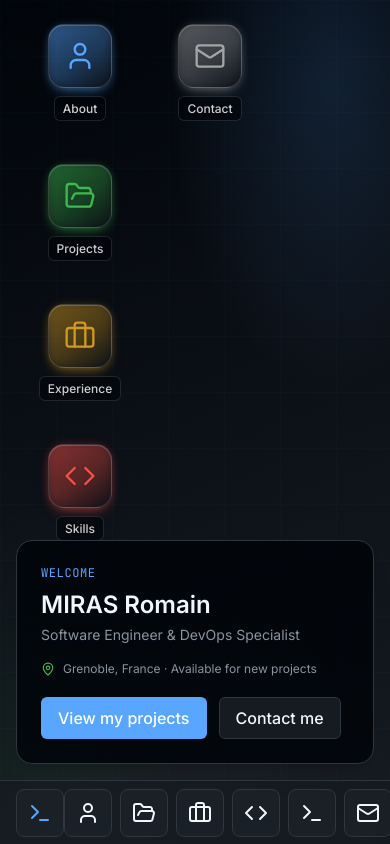
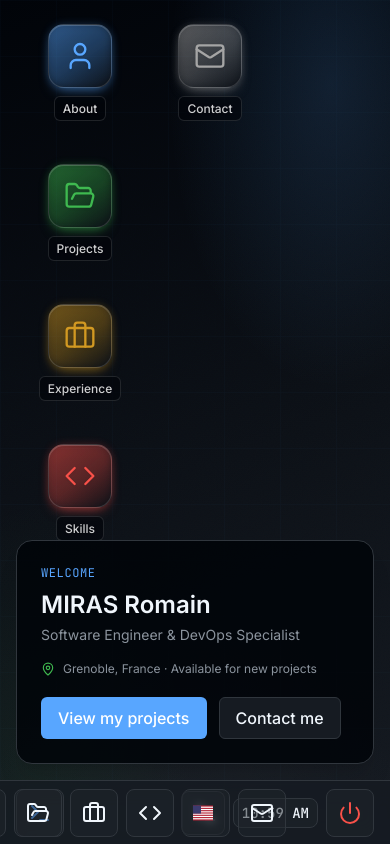
Before and after one commit to RomainMIRAS/Portfolio-As-An-OS, a React (Vite) app: page / in a window 390 px wide. Built offline with nearby package versions, Linux system fonts and the light colour scheme.

Commit message:
feat(taskbar): responsive dock, start menu, dock states and tooltips, swipeable notifications

```diff
--- /dev/null
+++ b/src/components/OS/DockTooltip.tsx
@@ -0,0 +1,85 @@
+import React, { useCallback, useEffect, useRef, useState } from 'react';
+import { motion, useReducedMotion } from 'framer-motion';
+
+// État partagé au niveau module : après un premier tooltip visible, les suivants
+// apparaissent instantanément pendant une courte fenêtre (comportement type barre d'outils).
+const INITIAL_DELAY_MS = 300;
+const WARM_WINDOW_MS = 400;
+let warmUntil = 0;
+
+interface DockTooltipProps {
+  label: string;
+  children: React.ReactNode;
+}
+
+const DockTooltip: React.FC<DockTooltipProps> = ({ label, children }) => {
+  const reduceMotion = useReducedMotion();
+  const [visible, setVisible] = useState(false);
+  const [instant, setInstant] = useState(false);
+  const timerRef = useRef<number | null>(null);
+  const visibleRef = useRef(false);
+
+  const clearTimer = () => {
+    if (timerRef.current !== null) {
+      window.clearTimeout(timerRef.current);
+      timerRef.current = null;
+    }
+  };
+
+  const hide = useCallback(() => {
+    clearTimer();
+    if (visibleRef.current) {
+      visibleRef.current = false;
+      warmUntil = Date.now() + WARM_WINDOW_MS;
+      setVisible(false);
+    }
+  }, []);
+
+  const show = useCallback(() => {
+    clearTimer();
+    const reveal = (isInstant: boolean) => {
+      visibleRef.current = true;
+      setInstant(isInstant);
+      setVisible(true);
+    };
+    if (Date.now() < warmUntil) {
+      reveal(true);
+    } else {
+      timerRef.current = window.setTimeout(() => reveal(false), INITIAL_DELAY_MS);
+    }
+  }, []);
+
+  useEffect(() => () => clearTimer(), []);
+
+  return (
+    <span
+      className="relative inline-flex"
+      onPointerEnter={(e) => {
+        // Hover précis uniquement (pas de tactile)
+        if (e.pointerType === 'mouse') show();
+      }}
+      onPointerLeave={hide}
+      onPointerDown={hide}
+      onFocus={(e) => {
+        if (e.target.matches(':focus-visible')) show();
+      }}
+      onBlur={hide}
+    >
+      {children}
+      {visible && (
+        <motion.span
+          role="presentation"
+          aria-hidden="true"
+          initial={instant ? false : { opacity: 0, y: reduceMotion ? 0 : 4 }}
+          animate={{ opacity: 1, y: 0 }}
+          transition={instant ? { duration: 0 } : { duration: 0.125, ease: 'easeOut' }}
+          className="pointer-events-none absolute bottom-full left-1/2 -translate-x-1/2 mb-3 z-[100] whitespace-nowrap rounded-md border border-os-border bg-os-light px-2 py-1 text-xs text-os-text shadow-lg"
+        >
+          {label}
+        </motion.span>
+      )}
+    </span>
+  );
+};
+
+export default DockTooltip;
--- a/src/components/OS/LanguageSelector.tsx
+++ b/src/components/OS/LanguageSelector.tsx
@@ -54,13 +54,13 @@ const LanguageSelector: React.FC<LanguageSelectorProps> = ({ onLanguageChange })
         onClick={() => setIsOpen(!isOpen)}
         aria-haspopup="listbox"
         aria-expanded={isOpen}
-        className="flex items-center space-x-2 px-3 py-2 bg-os-lighter/50 text-os-text rounded-lg border border-os-border/50 backdrop-blur-sm transition-colors duration-150 min-w-[120px] [@media(hover:hover)_and_(pointer:fine)]:hover:bg-os-lighter"
-        title={t('ui.languageSelector.selectLanguage')}
+        className="flex items-center justify-center md:space-x-2 px-2 md:px-3 py-2 min-h-11 min-w-11 bg-os-lighter/50 text-os-text rounded-lg border border-os-border/50 backdrop-blur-sm transition-colors duration-150 md:min-w-[120px] focus-visible:outline-none focus-visible:ring-2 focus-visible:ring-os-accent [@media(hover:hover)_and_(pointer:fine)]:hover:bg-os-lighter"
+        aria-label={t('ui.languageSelector.selectLanguage')}
       >
-        <Globe className="w-4 h-4" />
+        <Globe className="w-4 h-4 hidden md:block" aria-hidden="true" />
         <div className="flex items-center justify-center">{currentLanguage?.flag}</div>
-        <span className="text-sm font-medium">{currentLanguage?.code.toUpperCase()}</span>
-        <ChevronDown className={`w-4 h-4 transition-transform duration-150 ease-out-strong ${isOpen ? 'rotate-180' : ''}`} />
+        <span className="hidden md:inline text-sm font-medium">{currentLanguage?.code.toUpperCase()}</span>
+        <ChevronDown aria-hidden="true" className={`hidden md:block w-4 h-4 transition-transform duration-150 ease-out-strong ${isOpen ? 'rotate-180' : ''}`} />
       </motion.button>
 
       <AnimatePresence>
--- a/src/components/OS/NotificationCenter.tsx
+++ b/src/components/OS/NotificationCenter.tsx
@@ -1,5 +1,5 @@
 import React from 'react';
-import { motion, AnimatePresence } from 'framer-motion';
+import { motion, AnimatePresence, useReducedMotion, type PanInfo } from 'framer-motion';
 import { X, AlertCircle, CheckCircle, Info, AlertTriangle } from 'lucide-react';
 import { useTranslation } from 'react-i18next';
 import type { NotificationState } from '../../types/os';
@@ -10,7 +10,14 @@ interface NotificationCenterProps {
 }
 
 const NotificationCenter: React.FC<NotificationCenterProps> = ({ notifications, onRemove }) => {
-  const { t } = useTranslation();
+  const { t, i18n } = useTranslation();
+  const reduceMotion = useReducedMotion();
+
+  // Swipe horizontal : fermeture si déplacement > 80px ou vélocité > 500
+  const handleDragEnd = (id: string, info: PanInfo) => {
+    if (Math.abs(info.offset.x) > 80 || Math.abs(info.velocity.x) > 500) onRemove(id);
+  };
+
   const getIcon = (type: NotificationState['type']) => {
     switch (type) {
       case 'success':
@@ -40,15 +47,21 @@ const NotificationCenter: React.FC<NotificationCenterProps> = ({ notifications,
   };
 
   return (
-    <div className="fixed top-4 right-4 z-50 space-y-3 max-w-sm">
-      <AnimatePresence>
+    <div className="fixed top-4 right-4 z-50 max-w-sm">
+      <AnimatePresence mode="popLayout">
         {notifications.map((notification) => (
           <motion.div
             key={notification.id}
-            initial={{ opacity: 0, x: 24, scale: 0.95 }}
+            layout={!reduceMotion}
+            drag="x"
+            dragSnapToOrigin
+            dragElastic={0.6}
+            onDragEnd={(_, info) => handleDragEnd(notification.id, info)}
+            initial={{ opacity: 0, x: reduceMotion ? 0 : 24, scale: reduceMotion ? 1 : 0.95 }}
             animate={{ opacity: 1, x: 0, scale: 1, transition: { duration: 0.25, ease: [0.23, 1, 0.32, 1] } }}
-            exit={{ opacity: 0, x: 24, scale: 0.95, transition: { duration: 0.15, ease: [0.23, 1, 0.32, 1] } }}
-            className={`bg-os-light/90 backdrop-blur-md border border-os-border ${getBorderColor(notification.type)} border-l-4 rounded-lg shadow-2xl p-4 min-w-80`}
+            exit={{ opacity: 0, x: reduceMotion ? 0 : 24, scale: reduceMotion ? 1 : 0.95, transition: { duration: 0.15, ease: [0.23, 1, 0.32, 1] } }}
+            style={{ touchAction: 'pan-y' }}
+            className={`mb-3 bg-os-light/90 backdrop-blur-md border border-os-border ${getBorderColor(notification.type)} border-l-4 rounded-lg shadow-2xl p-4 min-w-[min(20rem,calc(100vw-2rem))]`}
           >
             <div className="flex items-start space-x-3">
               <div className="flex-shrink-0 mt-0.5">
@@ -63,7 +76,7 @@ const NotificationCenter: React.FC<NotificationCenterProps> = ({ notifications,
                   {notification.message}
                 </p>
                 <p className="text-xs text-os-text-subtle mt-2">
-                  {new Date(notification.timestamp).toLocaleTimeString()}
+                  {new Date(notification.timestamp).toLocaleTimeString(i18n.language === 'fr' ? 'fr-FR' : 'en-US')}
                 </p>
               </div>
 
--- /dev/null
+++ b/src/components/OS/StartMenu.tsx
@@ -0,0 +1,133 @@
+import React, { useCallback, useEffect, useRef, useState } from 'react';
+import { AnimatePresence, motion, useReducedMotion } from 'framer-motion';
+import { useTranslation } from 'react-i18next';
+import { Terminal } from 'lucide-react';
+import { getAppIcon } from './appIcons';
+import DockTooltip from './DockTooltip';
+import type { AppConfig } from '../../types/os';
+import { APP_VERSION } from '../../config/version';
+
+interface StartMenuProps {
+  apps: AppConfig[];
+  onOpenApp: (app: AppConfig) => void;
+}
+
+const EASE = [0.23, 1, 0.32, 1] as const;
+
+const StartMenu: React.FC<StartMenuProps> = ({ apps, onOpenApp }) => {
+  const { t } = useTranslation();
+  const reduceMotion = useReducedMotion();
+  const [isOpen, setIsOpen] = useState(false);
+  const rootRef = useRef<HTMLDivElement>(null);
+  const triggerRef = useRef<HTMLButtonElement>(null);
+  const itemRefs = useRef<(HTMLButtonElement | null)[]>([]);
+
+  const close = useCallback((restoreFocus = false) => {
+    setIsOpen(false);
+    if (restoreFocus) triggerRef.current?.focus();
+  }, []);
+
+  // Fermeture au clic extérieur et à Escape
+  useEffect(() => {
+    if (!isOpen) return;
+    const onPointerDown = (e: PointerEvent) => {
+      if (rootRef.current && !rootRef.current.contains(e.target as Node)) close();
+    };
+    const onKeyDown = (e: KeyboardEvent) => {
+      if (e.key === 'Escape') close(true);
+    };
+    document.addEventListener('pointerdown', onPointerDown);
+    document.addEventListener('keydown', onKeyDown);
+    return () => {
+      document.removeEventListener('pointerdown', onPointerDown);
+      document.removeEventListener('keydown', onKeyDown);
+    };
+  }, [isOpen, close]);
+
+  // Focus clavier sur le premier élément à l'ouverture
+  useEffect(() => {
+    if (isOpen) itemRefs.current[0]?.focus();
+  }, [isOpen]);
+
+  const handleMenuKeyDown = (e: React.KeyboardEvent) => {
+    const items = itemRefs.current.filter((el): el is HTMLButtonElement => el !== null);
+    const idx = items.indexOf(document.activeElement as HTMLButtonElement);
+    let next = -1;
+    if (e.key === 'ArrowDown') next = (idx + 1) % items.length;
+    else if (e.key === 'ArrowUp') next = (idx - 1 + items.length) % items.length;
+    else if (e.key === 'Home') next = 0;
+    else if (e.key === 'End') next = items.length - 1;
+    else if (e.key === 'Tab') {
+      close();
+      return;
+    }
+    if (next >= 0) {
+      e.preventDefault();
+      items[next].focus();
+    }
+  };
+
+  const label = t('ui.taskbar.startMenu');
+
+  return (
+    <div ref={rootRef} className="relative">
+      <DockTooltip label={label}>
+        <button
+          ref={triggerRef}
+          type="button"
+          onClick={() => setIsOpen((v) => !v)}
+          className="dock-item group max-md:w-11 max-md:h-11"
+          aria-label={label}
+          aria-haspopup="menu"
+          aria-expanded={isOpen}
+        >
+          <Terminal className="w-6 h-6 text-os-accent" aria-hidden="true" />
+        </button>
+      </DockTooltip>
+
+      <AnimatePresence>
+        {isOpen && (
+          <motion.div
+            role="menu"
+            aria-label={label}
+            onKeyDown={handleMenuKeyDown}
+            initial={{ opacity: 0, scale: reduceMotion ? 1 : 0.95, y: reduceMotion ? 0 : 8 }}
+            animate={{ opacity: 1, scale: 1, y: 0, transition: { duration: 0.18, ease: EASE } }}
+            exit={{ opacity: 0, scale: reduceMotion ? 1 : 0.97, transition: { duration: 0.1, ease: EASE } }}
+            style={{ transformOrigin: 'bottom left' }}
+            className="absolute bottom-full left-0 mb-3 w-64 max-w-[calc(100vw-2rem)] max-h-[60vh] overflow-y-auto bg-os-light/95 backdrop-blur-os border border-os-border rounded-lg shadow-2xl z-[100]"
+          >
+            <div className="px-4 py-3 border-b border-os-border text-xs font-medium text-os-text-muted">
+              {`Portfolio OS v${APP_VERSION} – Romain MIRAS`}
+            </div>
+            <div className="p-1">
+              {apps.map((app, i) => {
+                const Icon = getAppIcon(app.icon);
+                return (
+                  <button
+                    key={app.id}
+                    ref={(el) => {
+                      itemRefs.current[i] = el;
+                    }}
+                    type="button"
+                    role="menuitem"
+                    onClick={() => {
+                      onOpenApp(app);
+                      close();
+                    }}
+                    className="w-full min-h-11 px-3 flex items-center gap-3 rounded-md text-left text-sm text-os-text transition-colors duration-150 focus-visible:outline-none focus-visible:bg-os-accent/15 focus-visible:text-os-accent [@media(hover:hover)_and_(pointer:fine)]:hover:bg-os-accent/10 [@media(hover:hover)_and_(pointer:fine)]:hover:text-os-accent"
+                  >
+                    <Icon className="w-5 h-5 flex-shrink-0" aria-hidden="true" />
+                    <span className="truncate">{app.name}</span>
+                  </button>
+                );
+              })}
+            </div>
+          </motion.div>
+        )}
+      </AnimatePresence>
+    </div>
+  );
+};
+
+export default StartMenu;
--- a/src/components/OS/Taskbar.tsx
+++ b/src/components/OS/Taskbar.tsx
@@ -1,11 +1,12 @@
 import React from 'react';
 import { motion } from 'framer-motion';
 import { useTranslation } from 'react-i18next';
-import { Terminal, Settings, Power } from 'lucide-react';
+import { Power } from 'lucide-react';
 import { getAppIcon } from './appIcons';
 import LanguageSelector from './LanguageSelector';
 import type { AppConfig, WindowState } from '../../types/os';
-import { APP_VERSION } from '../../config/version';
+import DockTooltip from './DockTooltip';
+import StartMenu from './StartMenu';
 
 interface TaskbarProps {
   availableApps: AppConfig[];
@@ -17,8 +18,8 @@ interface TaskbarProps {
   onShutdown: () => void;
 }
 
-const DOCK_BTN =
-  'dock-item group relative transition-[transform,background-color,border-color,color] duration-150 ease-[cubic-bezier(0.23,1,0.32,1)] active:scale-95 [@media(hover:hover)_and_(pointer:fine)]:hover:scale-110 focus-visible:outline-none focus-visible:ring-2 focus-visible:ring-os-accent';
+// Style de base du dock : tout le reste vit dans .dock-item (index.css)
+const DOCK_BTN = 'dock-item group max-md:w-11 max-md:h-11';
 
 const Taskbar: React.FC<TaskbarProps> = ({
   availableApps,
@@ -35,16 +36,21 @@ const Taskbar: React.FC<TaskbarProps> = ({
     return <IconComponent className="w-6 h-6" aria-hidden="true" />;
   };
 
-  const formatTime = (date: Date) => {
-    return date.toLocaleTimeString(i18n.language === 'fr' ? 'fr-FR' : 'en-US', {
+  const locale = i18n.language === 'fr' ? 'fr-FR' : 'en-US';
+  const formatTime = (date: Date, withSeconds: boolean) =>
+    date.toLocaleTimeString(locale, {
       hour: '2-digit',
       minute: '2-digit',
-      second: '2-digit'
+      ...(withSeconds ? { second: '2-digit' } : {})
     });
-  };
+
+  // Fenêtre au premier plan : non minimisée, zIndex maximal
+  const focusedId = openWindows
+    .filter((w) => !w.isMinimized)
+    .reduce<WindowState | null>((top, w) => (!top || w.zIndex > top.zIndex ? w : top), null)?.id;
 
   const formatDate = (date: Date) => {
-    return date.toLocaleDateString(i18n.language === 'fr' ? 'fr-FR' : 'en-US', {
+    return date.toLocaleDateString(locale, {
       weekday: 'short',
       day: 'numeric',
       month: 'short'
@@ -82,44 +88,47 @@ const Taskbar: React.FC<TaskbarProps> = ({
       transition={{ duration: 0.3, ease: [0.23, 1, 0.32, 1] }}
       className="taskbar"
     >
-      <div className="flex items-center justify-between w-full max-w-screen-xl mx-auto">
-        {/* Section gauche - Logo et menu */}
-        <div className="flex items-center space-x-4">
-          <button
-            onClick={() => onAddNotification({
-              title: t('ui.taskbar.startMenu'),
-              message: `Portfolio OS v${APP_VERSION} - Romain MIRAS`,
-              type: 'info',
-              duration: 4000
-            })}
-            className={DOCK_BTN}
-            title={t('ui.taskbar.startMenu')}
-            aria-label={t('ui.taskbar.startMenu')}
-          >
-            <Terminal className="w-6 h-6 text-os-accent" aria-hidden="true" />
-          </button>
+      <div className="flex items-center justify-between w-full max-w-screen-xl mx-auto gap-2 md:gap-4">
+        {/* Section gauche - Menu démarrer */}
+        <div className="flex-shrink-0">
+          <StartMenu apps={availableApps} onOpenApp={onOpenApp} />
         </div>
 
-        {/* Section centrale - Applications */}
-        <div className="flex items-center space-x-2 flex-1 justify-center">
+        {/* Section centrale - Applications (sous md : seulement les fenêtres ouvertes) */}
+        <div className="flex items-center gap-2 flex-1 min-w-0 justify-center max-md:justify-start max-md:overflow-x-auto max-md:py-1.5 max-md:[scrollbar-width:none] max-md:[&::-webkit-scrollbar]:hidden">
           {availableApps.map((app) => {
-            const isOpen = openWindows.some(w => w.id === app.id);
-            const window = openWindows.find(w => w.id === app.id);
+            const win = openWindows.find(w => w.id === app.id);
+            const isOpen = !!win;
+            const isMinimized = !!win?.isMinimized;
+            const isFocused = isOpen && app.id === focusedId;
+
+            const stateClass = isFocused
+              ? 'bg-os-accent/30 border-os-accent'
+              : isMinimized
+                ? 'opacity-60'
+                : isOpen
+                  ? 'border-os-accent/40'
+                  : 'max-md:hidden';
+            const dotClass = isFocused
+              ? 'bg-os-accent'
+              : isMinimized
+                ? 'border border-os-accent/70 bg-transparent'
+                : 'bg-os-text-muted';
 
             return (
+              <DockTooltip key={app.id} label={app.name}>
                 <button
-                key={app.id}
+                  data-dock-id={app.id}
                   onClick={() => {
-                  if (isOpen && window) {
-                    onToggleMinimize(window.id);
+                    if (win) {
+                      onToggleMinimize(win.id);
                     } else {
                       onOpenApp(app);
                     }
                   }}
-                className={`${DOCK_BTN} ${isOpen ? 'bg-os-accent/30 border-os-accent' : ''}`}
-                title={app.name}
+                  className={`${DOCK_BTN} flex-shrink-0 ${stateClass}`}
                   aria-label={app.name}
-                aria-pressed={isOpen}
+                  aria-pressed={isOpen && !isMinimized}
                 >
                   {getIcon(app.icon)}
                   {isOpen && (
@@ -128,53 +137,40 @@ const Taskbar: React.FC<TaskbarProps> = ({
                       animate={{ scale: 1, opacity: 1 }}
                       transition={{ duration: 0.2, ease: [0.23, 1, 0.32, 1] }}
                       aria-hidden="true"
-                    className="absolute -bottom-1 left-1/2 -translate-x-1/2 w-1.5 h-1.5 bg-os-accent rounded-full"
+                      className={`absolute -bottom-1 left-1/2 -translate-x-1/2 w-1.5 h-1.5 rounded-full transition-colors duration-150 ${dotClass}`}
                     />
                   )}
                 </button>
+              </DockTooltip>
             );
           })}
         </div>
 
         {/* Section droite - Contrôles système */}
-        <div className="flex items-center space-x-4">
-          {/* Bouton paramètres */}
-          <button
-            className={DOCK_BTN}
-            title={t('ui.taskbar.settings')}
-            aria-label={t('ui.taskbar.settings')}
-            onClick={() => onAddNotification({
-              title: t('ui.taskbar.settings'),
-              message: t('ui.comingSoon'),
-              type: 'info',
-              duration: 3000
-            })}
-          >
-            <Settings className="w-6 h-6 transition-transform duration-200 ease-[cubic-bezier(0.23,1,0.32,1)] [@media(hover:hover)_and_(pointer:fine)]:group-hover:rotate-90" aria-hidden="true" />
-          </button>
-
-          {/* Language Selector */}
+        <div className="flex items-center gap-2 md:gap-4 flex-shrink-0">
           <LanguageSelector onLanguageChange={handleLanguageChange} />
 
-          {/* Horloge système */}
-          <div className="bg-os-lighter/50 border border-os-border rounded-lg px-4 py-2 text-center">
+          {/* Horloge système : HH:mm seul sous md */}
+          <div className="bg-os-lighter/50 border border-os-border rounded-lg px-2 md:px-4 py-1 md:py-2 text-center">
             <div className="text-os-text font-mono text-sm font-medium">
-              {formatTime(currentTime)}
+              <span className="md:hidden">{formatTime(currentTime, false)}</span>
+              <span className="hidden md:inline">{formatTime(currentTime, true)}</span>
             </div>
-            <div className="text-os-text-muted font-mono text-xs">
+            <div className="hidden md:block text-os-text-muted font-mono text-xs">
               {formatDate(currentTime)}
             </div>
           </div>
 
           {/* Bouton power */}
+          <DockTooltip label={t('ui.taskbar.shutdown')}>
             <button
               className={`${DOCK_BTN} text-os-error`}
-            title={t('ui.taskbar.shutdown')}
               aria-label={t('ui.taskbar.shutdown')}
               onClick={handleShutdown}
             >
               <Power className="w-6 h-6" aria-hidden="true" />
             </button>
+          </DockTooltip>
         </div>
       </div>
     </motion.div>
```
Lines whose indentation alone changed are shown as unchanged.
